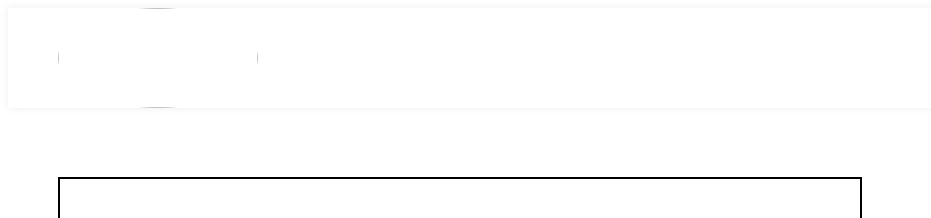
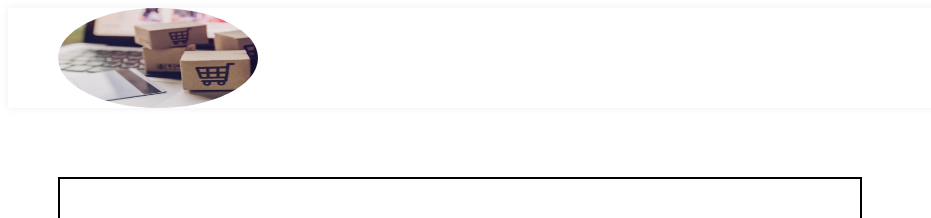
Before and after one commit to MzfRnd/Lesson4, a plain HTML site: page index.html in a window 1280 px wide. Shown: the top 218 px of the page, 0-931 px from the left. Drawn offline with Linux system fonts and the light colour scheme.

Commit message:
Update index.html

```diff
--- a/index.html
+++ b/index.html
@@ -14,7 +14,7 @@
   <body>
     <header>
       <nav class="navigation">
-        <img class="navigation__logo" src="online shop.png" alt="" />
+        <img class="navigation__logo" src="online-shop.png" alt="" />
         <div class="navigation__links">
           <a
             class="navigation__links__link"
```
